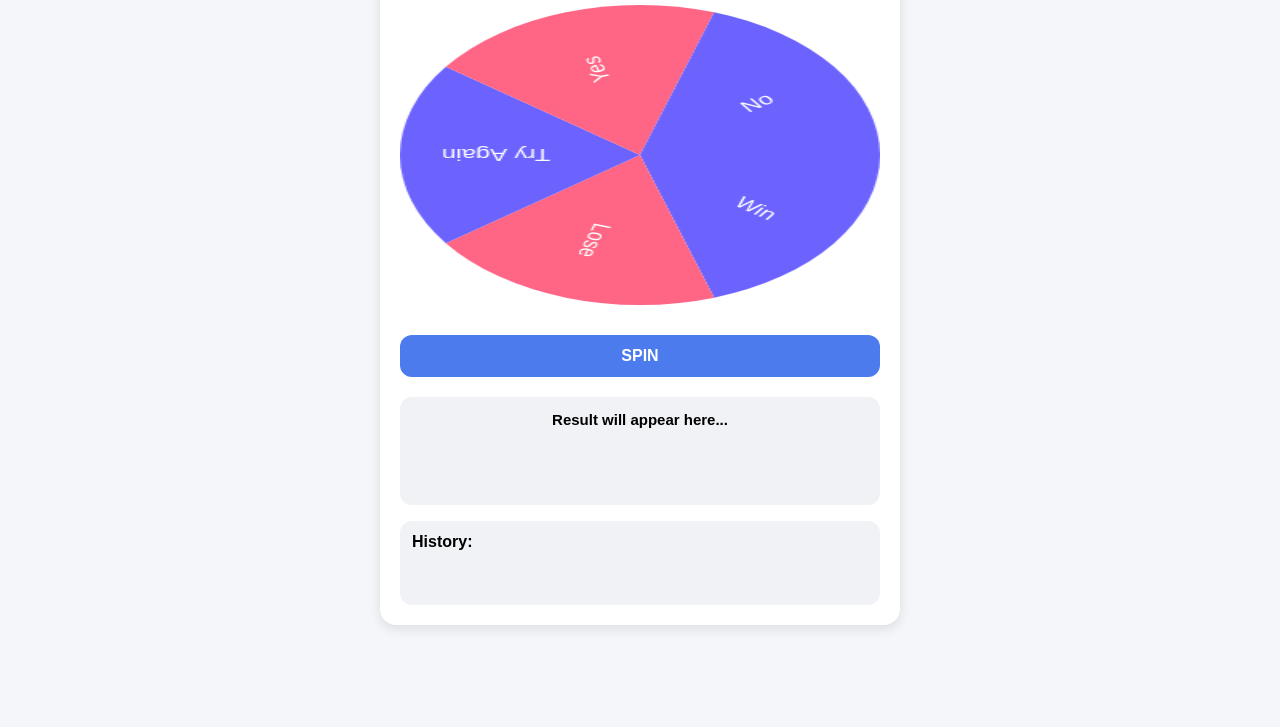
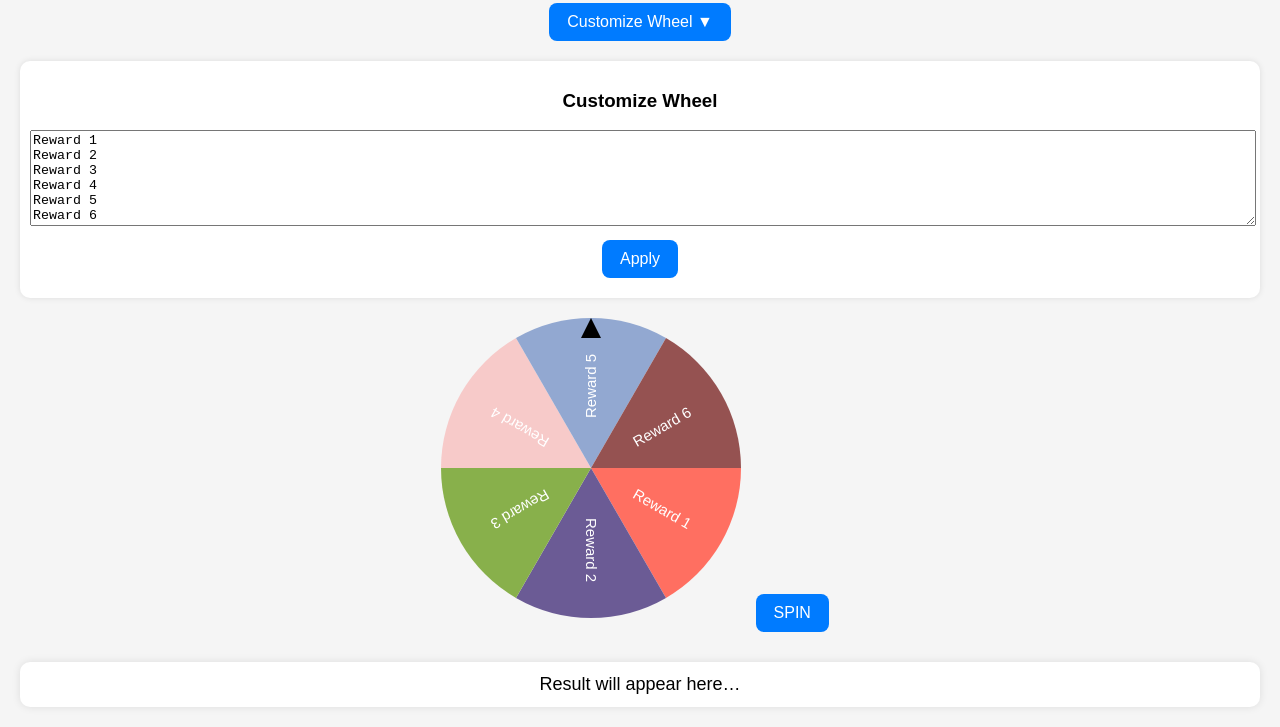
Before and after one commit to ReelScriptAII-beep/spin-studio, a plain HTML site: page index.html in a window 1280 px wide. Shown: the part 95-822 px from the top of the page. Before the commit the page ends 800 px from the top, so only its background shows below. Drawn offline with Linux system fonts and the light colour scheme.

Commit message:
Update index.html

```diff
--- a/index.html
+++ b/index.html
@@ -4,104 +4,194 @@
 <meta charset="UTF-8" />
 <meta name="viewport" content="width=device-width, initial-scale=1.0" />
 <title>Spin Studio</title>
+
 <style>
-    body {margin:0; font-family: Arial, sans-serif; background:#f5f6fa; padding:16px;}
-    .container {max-width:480px; margin:auto; background:#fff; padding:20px; border-radius:16px; box-shadow:0 4px 12px rgba(0,0,0,0.1);}
-    h2 {text-align:center; margin-bottom:16px; font-size:22px;}
-    button {width:100%; border-radius:12px; border:none; padding:12px; font-size:16px; margin-top:10px; background:#4b7bec; color:#fff; font-weight:bold; cursor:pointer;}
-    button:active {opacity:0.8;}
-    .wheel-container {position:relative; margin:20px 0; width:100%; height:300px;}
-    canvas {width:100%; height:100%; border-radius:16px;}
-    .output-box {margin-top:20px; padding:14px; background:#f1f2f6; border-radius:12px; font-size:15px; min-height:80px; text-align:center; font-weight:bold;}
-    #historyBox {margin-top:16px; padding:12px; background:#f1f2f6; border-radius:12px; min-height:60px;}
-    #historyList {margin:0; padding-left:20px;}
+  body {
+    font-family: Arial, sans-serif;
+    text-align: center;
+    background: #f5f5f5;
+    margin: 0;
+    padding: 20px;
+  }
+
+  #wheelCanvas {
+    margin-top: 20px;
+  }
+
+  button {
+    padding: 10px 18px;
+    font-size: 16px;
+    border: none;
+    background: #007bff;
+    color: white;
+    border-radius: 8px;
+    cursor: pointer;
+    margin: 10px;
+  }
+
+  button:active {
+    background: #005fcc;
+  }
+
+  #resultBox {
+    margin-top: 20px;
+    background: #fff;
+    padding: 12px;
+    border-radius: 10px;
+    box-shadow: 0 0 8px rgba(0,0,0,0.1);
+    font-size: 18px;
+  }
+
+  #editorSection {
+    background: white;
+    padding: 10px;
+    border-radius: 10px;
+    box-shadow: 0 0 6px rgba(0,0,0,0.1);
+    margin-top: 10px;
+  }
 </style>
 </head>
+
 <body>
-<div class="container">
+
 <h2>🎡 Spin Studio</h2>
-  <div class="wheel-container">
-    <canvas id="wheelCanvas"></canvas>
-  </div>
-  <button onclick="spinWheel()">SPIN</button>
-  <div class="output-box" id="output">Result will appear here...</div>
-  <div id="historyBox">
-    <strong>History:</strong>
-    <ul id="historyList"></ul>
-  </div>
+
+<!-- ------------ CUSTOMIZE BUTTON ------------ -->
+<button id="toggleEditor" onclick="toggleEditorSection()">Customize Wheel ▼</button>
+
+<!-- ------------ CUSTOM EDITOR SECTION ------------ -->
+<div id="editorSection">
+  <h3>Customize Wheel</h3>
+  <textarea id="customSegments" rows="6" style="width:100%">Reward 1
+Reward 2
+Reward 3
+Reward 4
+Reward 5
+Reward 6</textarea>
+
+  <button onclick="applyCustomSegments()">Apply</button>
 </div>
 
+<canvas id="wheelCanvas" width="300" height="300"></canvas>
+
+<button onclick="spinWheel()">SPIN</button>
+
+<div id="resultBox">Result will appear here…</div>
+
+<!-- WINNING SOUND -->
+<audio id="winSound" src="https://assets.mixkit.co/sfx/download/mixkit-small-win-2020.wav"></audio>
+
 <script>
-let segments = ['Win','Lose','Try Again','Yes','No'];
-let angle = 0;
-let spinning = false;
-let history = [];
-const canvas = document.getElementById('wheelCanvas');
-const ctx = canvas.getContext('2d');
-const winSound = new Audio('https://cdn.pixabay.com/download/audio/2022/03/15/audio_22f0e9b31f.mp3?filename=big-explosion-126444.mp3');
+/* ---------------- DEFUALT SEGMENTS ---------------- */
+let segments = ["Reward 1","Reward 2","Reward 3","Reward 4","Reward 5","Reward 6"];
+let startAngle = 0;
+let spinTimeout = null;
+const arc = Math.PI / (segments.length / 2);
+const ctx = document.getElementById("wheelCanvas").getContext("2d");
 
-function drawWheel(){
-  const size = canvas.width = canvas.height = 300;
-  const radius = size/2;
-  const arc = (2*Math.PI)/segments.length;
-  ctx.clearRect(0,0,size,size);
-  segments.forEach((text,i)=>{
+/* ---------------- DRAW WHEEL ---------------- */
+function drawWheel() {
+  const colors = ["#FF6F61","#6B5B95","#88B04B","#F7CAC9","#92A8D1","#955251"];
+  const canvas = document.getElementById("wheelCanvas");
+
+  ctx.clearRect(0, 0, canvas.width, canvas.height);
+
+  for (let i = 0; i < segments.length; i++) {
+    const angle = startAngle + i * arc;
+    ctx.fillStyle = colors[i % colors.length];
+
     ctx.beginPath();
-    ctx.fillStyle = i%2===0 ? '#6c63ff':'#ff6584';
-    ctx.moveTo(radius,radius);
-    ctx.arc(radius,radius,radius,arc*i+angle,arc*(i+1)+angle);
+    ctx.moveTo(150, 150);
+    ctx.arc(150, 150, 150, angle, angle + arc);
+    ctx.lineTo(150, 150);
     ctx.fill();
+
     ctx.save();
-    ctx.translate(radius,radius);
-    ctx.rotate(arc*i+arc/2+angle);
-    ctx.fillStyle='white';
-    ctx.font='16px Arial';
-    ctx.textAlign='center';
-    ctx.fillText(text,radius*0.6,6);
+    ctx.translate(150, 150);
+    ctx.rotate(angle + arc / 2);
+    ctx.fillStyle = "white";
+    ctx.font = "15px Arial";
+    ctx.fillText(segments[i], 50, 5);
     ctx.restore();
-  });
+  }
+
+  // pointer triangle
+  ctx.fillStyle = "black";
+  ctx.beginPath();
+  ctx.moveTo(150, 0);
+  ctx.lineTo(140, 20);
+  ctx.lineTo(160, 20);
+  ctx.closePath();
+  ctx.fill();
+}
+
+/* ---------------- SPIN FUNCTION ---------------- */
+let spinAngleStart = 0;
+let spinTime = 0;
+let spinTimeTotal = 0;
+
+function spinWheel() {
+  spinAngleStart = Math.random() * 10 + 10;
+  spinTime = 0;
+  spinTimeTotal = Math.random() * 3000 + 4000;
+  rotateWheel();
+}
+
+function rotateWheel() {
+  spinTime += 20;
+
+  if (spinTime >= spinTimeTotal) {
+    stopRotateWheel();
+    return;
+  }
+
+  const spinAngle = spinAngleStart - easeOut(spinTime, 0, spinAngleStart, spinTimeTotal);
+  startAngle += (spinAngle * Math.PI / 180);
+  drawWheel();
+  spinTimeout = setTimeout(rotateWheel, 20);
+}
+
+function stopRotateWheel() {
+  clearTimeout(spinTimeout);
+
+  const degrees = startAngle * 180 / Math.PI + 90;
+  const index = Math.floor((360 - (degrees % 360)) / (360 / segments.length));
+
+  document.getElementById("resultBox").innerText =
+    "🎉 You Won: " + segments[index];
+
+  document.getElementById("winSound").play();
+}
+
+function easeOut(t, b, c, d) {
+  t /= d;
+  return -c * t*(t-2) + b;
+}
+
+/* --------------- APPLY CUSTOM SEGMENTS --------------- */
+function applyCustomSegments() {
+  const text = document.getElementById("customSegments").value.trim();
+  segments = text.split("\n").filter(x => x.trim() !== "");
+  drawWheel();
+  alert("Wheel Updated!");
+}
+
+/* --------------- TOGGLE CUSTOMIZE SECTION --------------- */
+function toggleEditorSection() {
+  const section = document.getElementById('editorSection');
+  const btn = document.getElementById('toggleEditor');
+
+  if (section.style.display === 'none') {
+    section.style.display = 'block';
+    btn.innerText = 'Customize Wheel ▼';
+  } else {
+    section.style.display = 'none';
+    btn.innerText = 'Customize Wheel ▲';
+  }
 }
 
 drawWheel();
-
-function spinWheel(){
-  if(spinning) return;
-  spinning=true;
-  let spinSpeed = Math.random()*0.3 + 0.25;
-  const slowDown = 0.995;
-
-  function animate(){
-    angle += spinSpeed;
-    spinSpeed *= slowDown;
-    drawWheel();
-    if(spinSpeed > 0.002){
-      requestAnimationFrame(animate);
-    } else {
-      spinning=false;
-      const winner = segments[Math.floor((segments.length - Math.floor((angle%(2*Math.PI))/(2*Math.PI/segments.length)))%segments.length)];
-      document.getElementById('output').innerText = '🎉 Result: ' + winner;
-      history.unshift(winner);
-      updateHistoryUI();
-      if(navigator.vibrate) navigator.vibrate([200,100,200]);
-      winSound.play();
-    }
-  }
-  animate();
-}
-
-function updateHistoryUI(){
-  const list = document.getElementById('historyList');
-  list.innerHTML = '';
-  history.forEach(item => {
-    const li = document.createElement('li');
-    li.innerText = item;
-    list.appendChild(li);
-  });
-}
 </script>
-
-<!-- Monetag Ad Script Placeholder -->
-<script async src="https://monetag.com/your-ad-script.js"></script>
 
 </body>
 </html>
```
Lines whose indentation alone changed are shown as unchanged.
